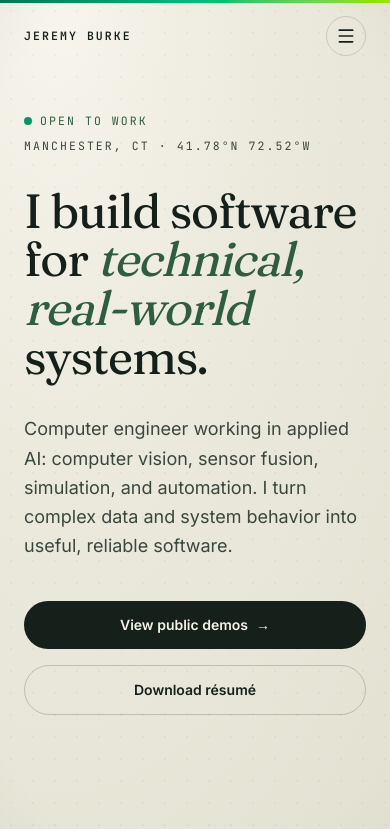
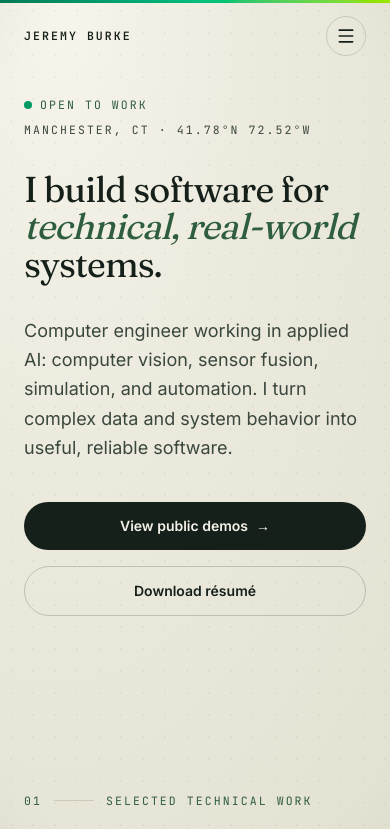
Before and after one commit to jburke860/portfolio, a Next.js app: page / in a window 390 px wide. Shown: the top 829 px of the page. Built offline with nearby package versions, Linux system fonts and the light colour scheme.

Commit message:
Tighten hero layout on mobile

```diff
--- a/components/site/hero.tsx
+++ b/components/site/hero.tsx
@@ -38,7 +38,7 @@ export function Hero({ resume }: HeroProps) {
     <section
       ref={ref}
       id="top"
-      className="relative z-10 mx-auto flex min-h-[92vh] max-w-6xl flex-col justify-center px-6 pb-20 pt-28"
+      className="relative z-10 mx-auto flex min-h-[80vh] max-w-6xl flex-col justify-center px-6 pb-20 pt-24 md:min-h-[92vh] md:pt-28"
     >
       <motion.div style={reduce ? undefined : { y, opacity }}>
         {/* Technical eyebrow */}
@@ -57,7 +57,7 @@ export function Hero({ resume }: HeroProps) {
         </div>
 
         {/* Editorial display headline */}
-        <h1 className="mt-8 max-w-4xl font-display text-5xl leading-[1.02] tracking-tight text-ink sm:text-6xl md:text-7xl">
+        <h1 className="mt-8 max-w-4xl font-display text-4xl leading-[1.05] tracking-tight text-ink sm:text-6xl sm:leading-[1.02] md:text-7xl">
           I build software for{" "}
           <span className="italic text-pine">technical, real-world</span>{" "}
           systems.
@@ -72,7 +72,7 @@ export function Hero({ resume }: HeroProps) {
         <div className="mt-10 flex flex-col gap-4 sm:flex-row sm:items-center">
           <a
             href="#demos"
-            className="group inline-flex items-center justify-center gap-2 rounded-full bg-ink px-7 py-3.5 text-sm font-semibold text-paper transition hover:bg-pine"
+            className="group inline-flex w-full items-center justify-center gap-2 rounded-full bg-ink px-7 py-3.5 text-sm font-semibold text-paper transition hover:bg-pine sm:w-auto"
           >
             View public demos
             <span className="transition-transform group-hover:translate-x-1">
@@ -81,7 +81,7 @@ export function Hero({ resume }: HeroProps) {
           </a>
           <a
             href={resume}
-            className="inline-flex items-center justify-center gap-2 rounded-full border border-ink/20 px-7 py-3.5 text-sm font-semibold text-ink transition hover:border-pine hover:text-pine"
+            className="inline-flex w-full items-center justify-center gap-2 rounded-full border border-ink/20 px-7 py-3.5 text-sm font-semibold text-ink transition hover:border-pine hover:text-pine sm:w-auto"
           >
             Download résumé
           </a>
```
